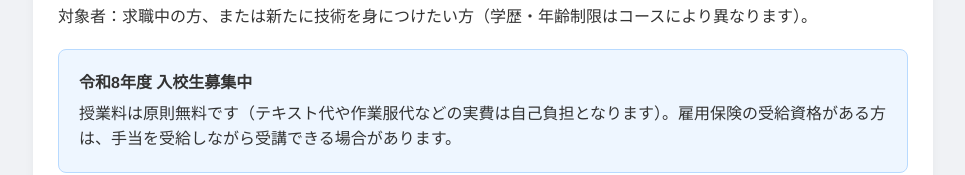
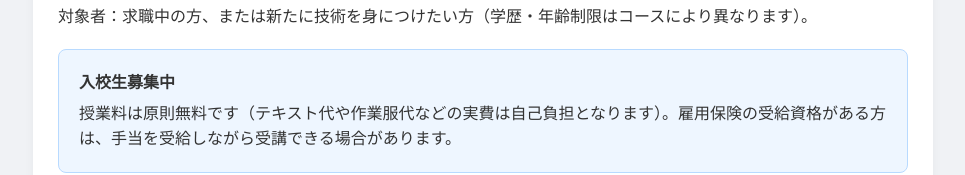
Before and after one commit to pref-ooyama/pref-ooyama.github.io, a plain HTML site: page vocation-school.html in a window 1280 px wide. Shown: the part 887-1062 px from the top of the page, without its empty margins (157-1122 px from the left). Drawn offline with Linux system fonts and the light colour scheme.

Commit message:
Update vocation-school.html

```diff
--- a/vocation-school.html
+++ b/vocation-school.html
@@ -210,7 +210,7 @@
         <h2>入校のご案内</h2>
         <p>対象者：求職中の方、または新たに技術を身につけたい方（学歴・年齢制限はコースにより異なります）。</p>
         <div class="highlight-box">
-            <p style="margin:0; font-weight: bold;">令和8年度 入校生募集中</p>
+            <p style="margin:0; font-weight: bold;">入校生募集中</p>
             <p style="margin:5px 0 0 0;">授業料は原則無料です（テキスト代や作業服代などの実費は自己負担となります）。雇用保険の受給資格がある方は、手当を受給しながら受講できる場合があります。</p>
         </div>
     </section>
```
